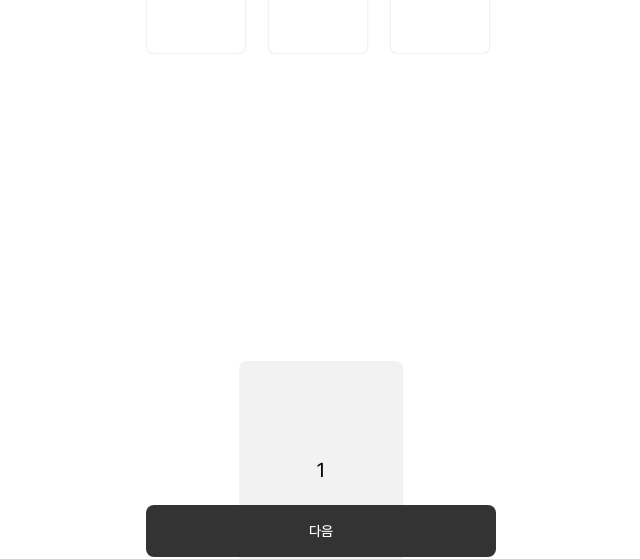
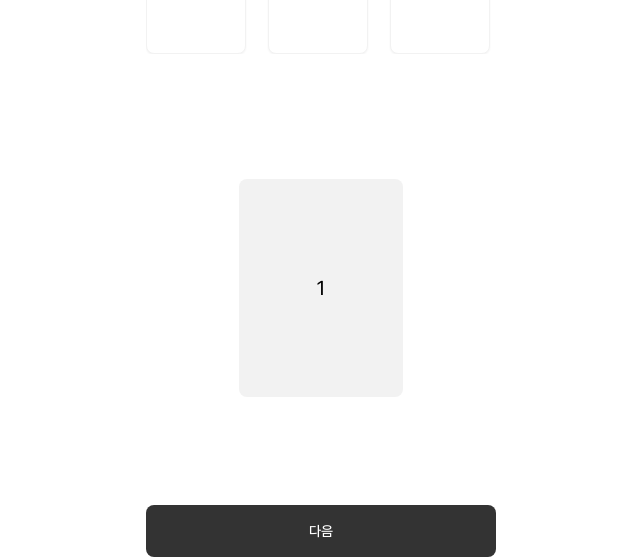
Before and after one commit to ChudamChudam/ChudamChudam-FE, a Next.js app: page /letter/select in a window 1280 px wide. Shown: the part 223-782 px from the top of the page, without its empty margins (319-959 px from the left). Built offline with nearby package versions, Linux system fonts and the light colour scheme.

Commit message:
style: letterPreview 컴포넌트의 높이를 h-full이 아닌 flex-grow를 사용하여 남은 공간을 차지하도록 수정

```diff
--- a/src/app/letter/select/page.tsx
+++ b/src/app/letter/select/page.tsx
@@ -9,7 +9,7 @@ import { StepProgressBar } from '@/components/layout/stepProgressBar';
 
 const LetterSelectPage = () => {
   return (
-    <div className='w-full h-dvh relative'>
+    <div className='w-full h-dvh relative flex flex-col'>
       <Header prev />
       <StepProgressBar />
       <Description>편지지를 선택해주세요.</Description>
--- a/src/components/features/letter/select/letterPreview.tsx
+++ b/src/components/features/letter/select/letterPreview.tsx
@@ -9,7 +9,7 @@ export const LetterPreview = () => {
   const selected = useLetterStore((state) => state.selected);
 
   return (
-    <div className='w-full h-full flex items-center justify-center'>
+    <div className='w-full grow flex items-center justify-center mb-[72px]'>
       {selected.length > 1 && (
         <Image
           alt='preview'
```
